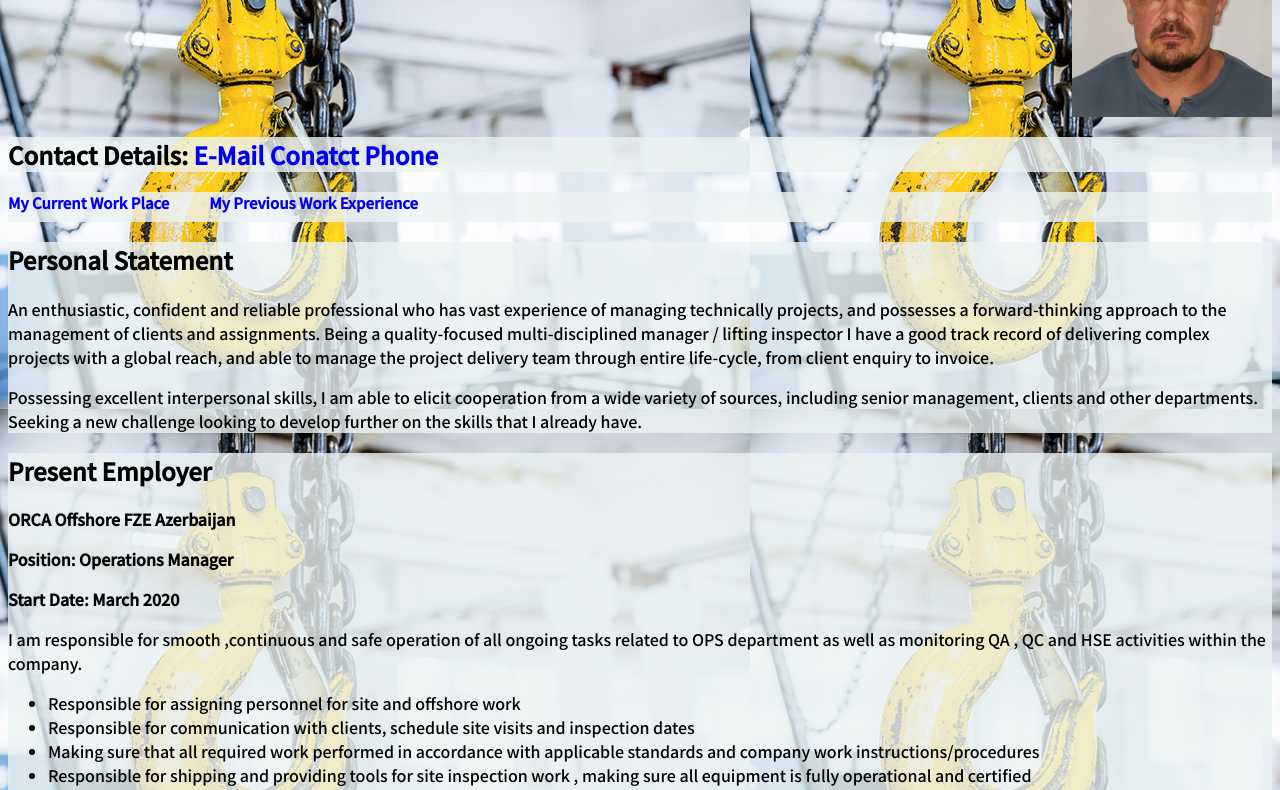
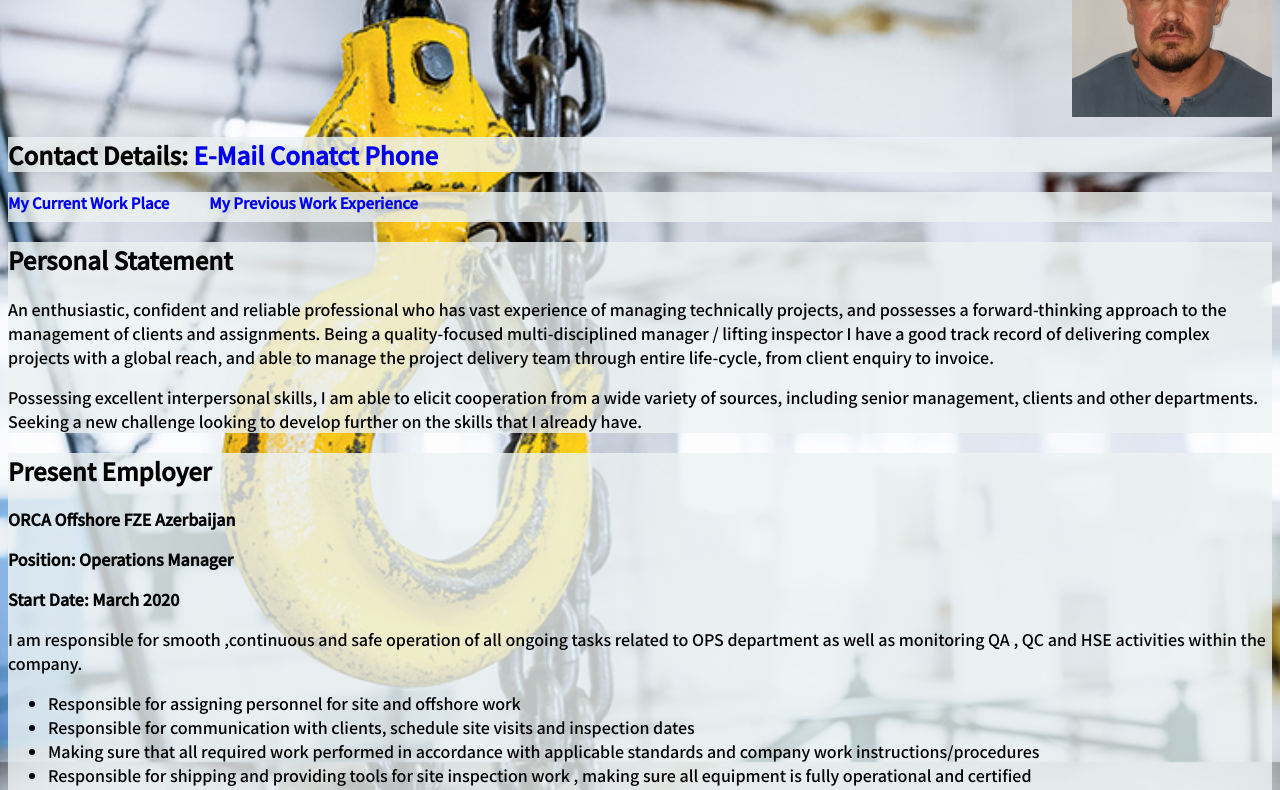
Before and after one commit to ometovalexandr/Resume-Aleksandr-Ometov, a plain HTML site: page index.html in a window 1280 px wide. Shown: the part 91-881 px from the top of the page. Drawn offline with Linux system fonts and the light colour scheme.

Commit message:
Update style.css

```diff
--- a/style css/style.css
+++ b/style css/style.css
@@ -1,5 +1,7 @@
 body{background-image: url(../image/Lifting1.jpg);
 font-family: 'Noto Sans TC', sans-serif;}
+body{background-size:contain;
+}
 .header{display: flex;
 flex-direction: row;
 justify-content: space-between;}
```
